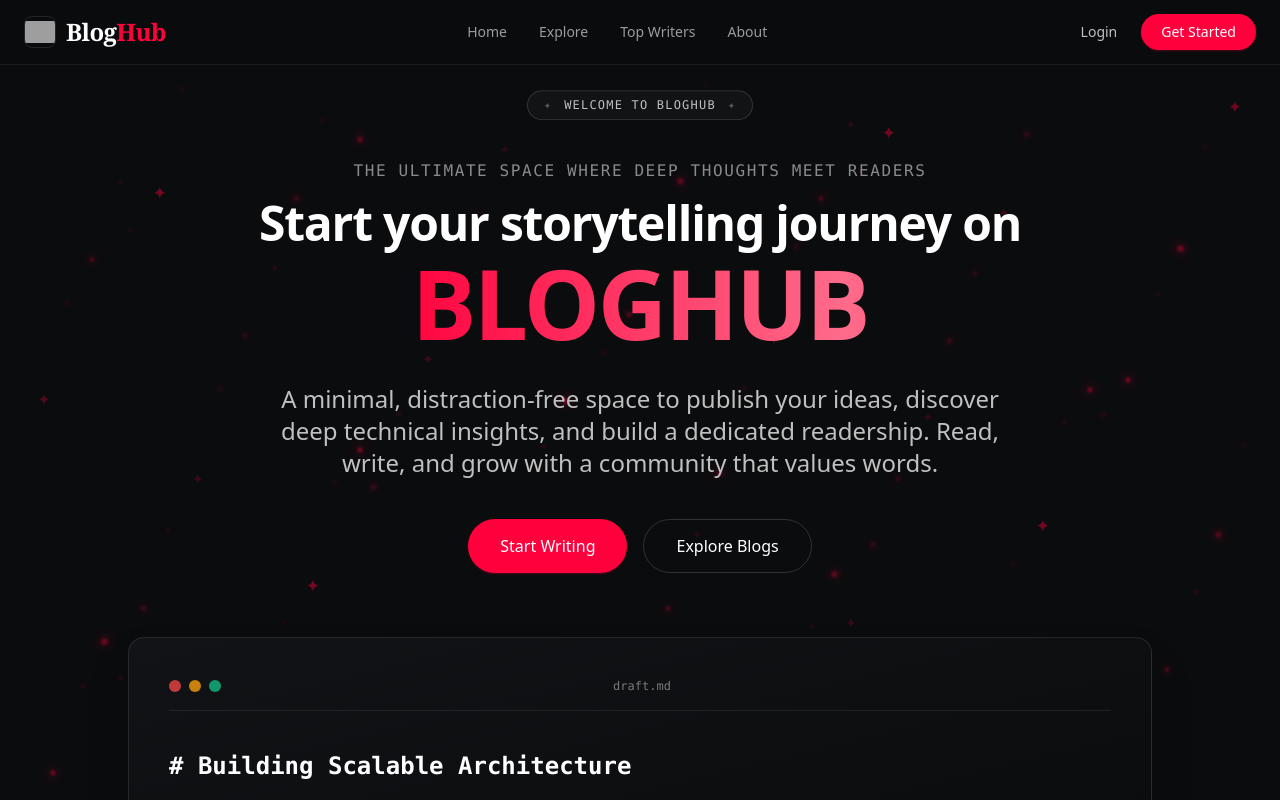
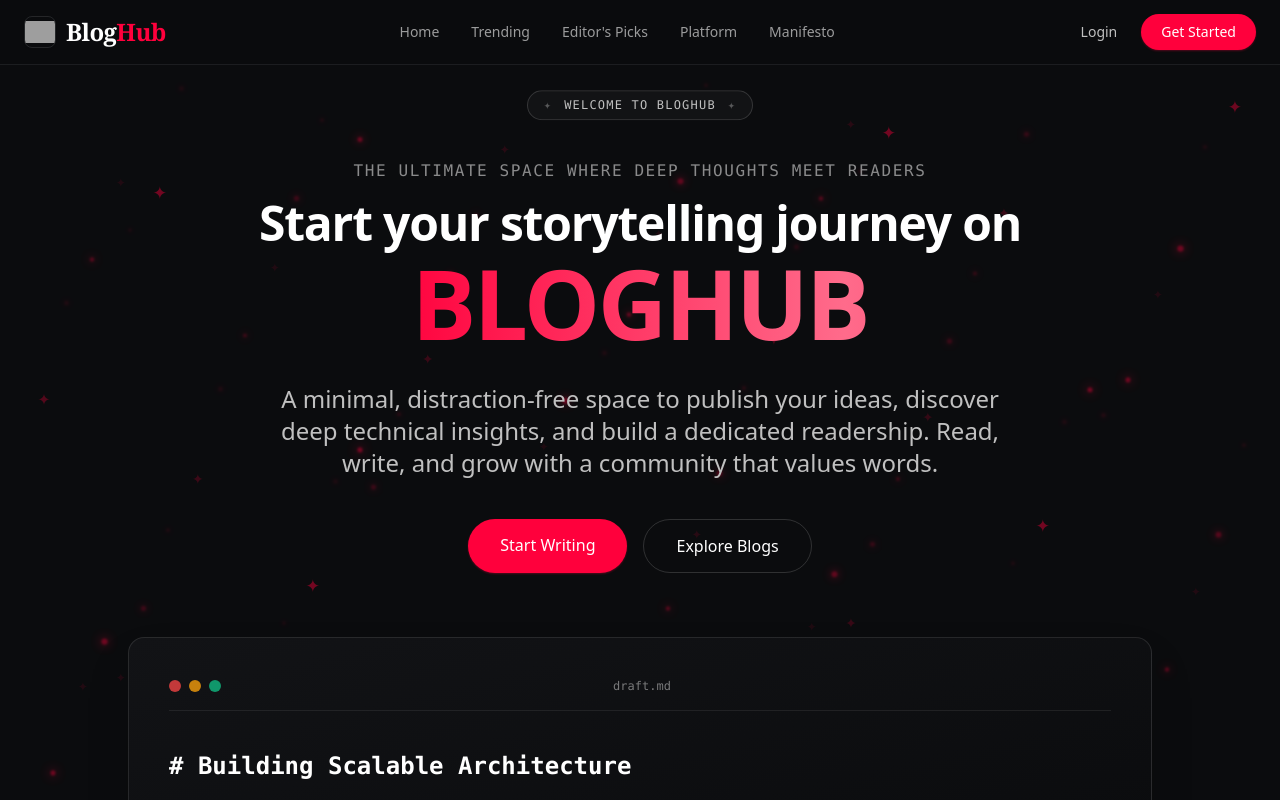
Before and after one commit to sajal-jain-02/Bloghub, a React (Vite) app in the folder BlogHub-frontend/: page / in a window 1280 px wide. Shown: the top 800 px of the page. Built offline with nearby package versions, Linux system fonts and the light colour scheme; grey boxes are pictures that could not be loaded.

Commit message:
feat: added navigation

```diff
--- a/BlogHub-frontend/src/components/landing/CallToAction.jsx
+++ b/BlogHub-frontend/src/components/landing/CallToAction.jsx
@@ -1,6 +1,6 @@
 export default function CallToAction() {
   return (
-    <section className="w-full relative z-10 py-16 md:py-24 flex flex-col items-center justify-center overflow-hidden">
+    <section id="manifesto" className="w-full relative z-10 py-16 md:py-24 flex flex-col items-center justify-center overflow-hidden scroll-mt-16">
       {/* Soft background glow */}
       <div className="absolute top-1/2 left-1/2 -translate-x-1/2 -translate-y-1/2 w-[500px] h-[500px] bg-crimson/5 blur-[120px] rounded-full pointer-events-none z-[-1]" />
 
--- a/BlogHub-frontend/src/components/landing/FeaturedPosts.jsx
+++ b/BlogHub-frontend/src/components/landing/FeaturedPosts.jsx
@@ -30,7 +30,7 @@ const featuredArticles = [
 
 export default function FeaturedPosts() {
   return (
-    <section className="w-full bg-obsidian pt-12 pb-24 px-6 border-b border-chrome/10">
+    <section id="featured" className="w-full bg-obsidian pt-12 pb-24 px-6 border-b border-chrome/10 scroll-mt-16">
       <div className="max-w-5xl mx-auto">
         {/* Section Header with Crimson-to-Transparent Gradient Line */}
         <div className="flex items-center gap-6 mb-12">
--- a/BlogHub-frontend/src/components/landing/Features.jsx
+++ b/BlogHub-frontend/src/components/landing/Features.jsx
@@ -1,6 +1,6 @@
 export default function Features() {
   return (
-    <section className="w-full bg-obsidian py-24 px-6 border-b border-chrome/10 relative overflow-hidden">
+    <section id="features" className="w-full bg-obsidian py-24 px-6 border-b border-chrome/10 relative overflow-hidden scroll-mt-16">
       {/* Background ambient glow */}
       <div
         className="absolute top-1/2 left-1/4 -translate-y-1/2 -translate-x-1/2 w-96 h-96 bg-crimson/5 rounded-full blur-[120px] pointer-events-none"
--- a/BlogHub-frontend/src/components/landing/Hero.jsx
+++ b/BlogHub-frontend/src/components/landing/Hero.jsx
@@ -3,7 +3,7 @@ import Sparkles from '../ui/Sparkles'
 
 export default function Hero() {
   return (
-    <section className="relative w-full bg-obsidian min-h-[calc(100vh-4rem)] flex flex-col items-center justify-center px-6 py-8 overflow-hidden border-b border-chrome/10">
+    <section id="home" className="relative w-full bg-obsidian min-h-[calc(100vh-4rem)] flex flex-col items-center justify-center px-6 py-8 overflow-hidden border-b border-chrome/10">
       {/* Background Sparkles */}
       <Sparkles />
 
@@ -36,18 +36,18 @@ export default function Hero() {
 
         {/* Action Buttons */}
         <div className="flex flex-row gap-4 mt-10">
-          <button
-            type="button"
-            className="bg-crimson text-white px-8 py-3.5 rounded-full font-medium hover:bg-crimson/90 transition shadow-sm shadow-crimson/30 hover:shadow-md hover:shadow-crimson/50"
+          <a
+            href="#manifesto"
+            className="bg-crimson text-white px-8 py-3.5 rounded-full font-medium hover:bg-crimson/90 transition shadow-sm shadow-crimson/30 hover:shadow-md hover:shadow-crimson/50 inline-block text-center cursor-pointer"
           >
             Start Writing
-          </button>
-          <button
-            type="button"
-            className="border border-chrome/20 text-chrome-bright px-8 py-3.5 rounded-full font-medium hover:bg-chrome/10 transition"
+          </a>
+          <a
+            href="#trending"
+            className="border border-chrome/20 text-chrome-bright px-8 py-3.5 rounded-full font-medium hover:bg-chrome/10 transition inline-block text-center cursor-pointer"
           >
             Explore Blogs
-          </button>
+          </a>
         </div>
 
         {/* Editor Mockup Card */}
--- a/BlogHub-frontend/src/components/landing/Navbar.jsx
+++ b/BlogHub-frontend/src/components/landing/Navbar.jsx
@@ -1,18 +1,37 @@
+import { useState } from 'react'
+import { Menu, X } from 'lucide-react'
 import logo from '../../assets/logo.png'
 
 const navLinks = [
-  { name: 'Home', href: '#' },
-  { name: 'Explore', href: '#explore' },
-  { name: 'Top Writers', href: '#top-writers' },
-  { name: 'About', href: '#about' },
+  { name: 'Home', href: '#home' },
+  { name: 'Trending', href: '#trending' },
+  { name: "Editor's Picks", href: '#featured' },
+  { name: 'Platform', href: '#features' },
+  { name: 'Manifesto', href: '#manifesto' },
 ]
 
 export default function Navbar() {
+  const [mobileMenuOpen, setMobileMenuOpen] = useState(false)
+
+  const handleNavClick = (e, href) => {
+    e.preventDefault()
+    setMobileMenuOpen(false)
+    const element = document.querySelector(href)
+    if (element) {
+      element.scrollIntoView({ behavior: 'smooth' })
+      window.history.pushState(null, '', href)
+    }
+  }
+
   return (
     <header className="sticky top-0 z-50 w-full bg-obsidian/90 backdrop-blur-md border-b border-chrome/10">
       <div className="max-w-7xl mx-auto px-6 h-16 flex items-center justify-between">
         {/* Left Brand Identity */}
-        <div className="flex items-center gap-2.5 cursor-pointer select-none group">
+        <a
+          href="#home"
+          onClick={(e) => handleNavClick(e, '#home')}
+          className="flex items-center gap-2.5 cursor-pointer select-none group"
+        >
           <img
             src={logo}
             alt="BlogHub"
@@ -21,15 +40,16 @@ export default function Navbar() {
           <span className="font-serif font-bold text-2xl tracking-tight text-chrome-bright">
             Blog<span className="text-crimson">Hub</span>
           </span>
-        </div>
+        </a>
 
-        {/* Center Navigation (hidden on mobile, visible on desktop) */}
+        {/* Center Navigation (Desktop) */}
         <nav className="hidden md:flex items-center gap-8">
           {navLinks.map((link) => (
             <a
               key={link.name}
               href={link.href}
-              className="text-sm font-medium text-chrome/80 hover:text-chrome-bright transition-colors duration-150"
+              onClick={(e) => handleNavClick(e, link.href)}
+              className="text-sm font-medium text-chrome/80 hover:text-crimson transition-colors duration-150 cursor-pointer"
             >
               {link.name}
             </a>
@@ -37,21 +57,65 @@ export default function Navbar() {
         </nav>
 
         {/* Right Action Buttons */}
-        <div className="flex items-center gap-3">
+        <div className="hidden md:flex items-center gap-3">
           <button
             type="button"
-            className="text-sm font-medium text-chrome hover:text-crimson px-3 py-2 transition-colors"
+            className="text-sm font-medium text-chrome hover:text-crimson px-3 py-2 transition-colors cursor-pointer"
           >
             Login
           </button>
+          <a
+            href="#manifesto"
+            onClick={(e) => handleNavClick(e, '#manifesto')}
+            className="text-sm font-medium bg-crimson hover:bg-crimson/90 text-white px-5 py-2 rounded-full transition-all duration-150 shadow-sm shadow-crimson/30 cursor-pointer"
+          >
+            Get Started
+          </a>
+        </div>
+
+        {/* Mobile Hamburger Button */}
+        <div className="flex md:hidden items-center gap-2">
           <button
             type="button"
-            className="text-sm font-medium bg-crimson hover:bg-crimson/90 text-white px-5 py-2 rounded-full transition-all duration-150 shadow-sm shadow-crimson/30"
+            onClick={() => setMobileMenuOpen(!mobileMenuOpen)}
+            className="p-2 text-chrome hover:text-white transition-colors cursor-pointer"
+            aria-label="Toggle navigation menu"
           >
-            Get Started
+            {mobileMenuOpen ? <X size={22} /> : <Menu size={22} />}
           </button>
         </div>
       </div>
+
+      {/* Mobile Navigation Dropdown */}
+      {mobileMenuOpen && (
+        <div className="md:hidden bg-obsidian/95 border-b border-chrome/15 px-6 py-6 flex flex-col gap-4 backdrop-blur-lg">
+          {navLinks.map((link) => (
+            <a
+              key={link.name}
+              href={link.href}
+              onClick={(e) => handleNavClick(e, link.href)}
+              className="text-base font-medium text-chrome hover:text-crimson transition-colors py-1 cursor-pointer"
+            >
+              {link.name}
+            </a>
+          ))}
+          <div className="flex items-center gap-3 pt-4 border-t border-chrome/10">
+            <button
+              type="button"
+              className="text-sm font-medium text-chrome hover:text-crimson px-3 py-2 transition-colors flex-1"
+            >
+              Login
+            </button>
+            <a
+              href="#manifesto"
+              onClick={(e) => handleNavClick(e, '#manifesto')}
+              className="text-sm font-medium bg-crimson hover:bg-crimson/90 text-white px-5 py-2 rounded-full text-center transition-all duration-150 flex-1"
+            >
+              Get Started
+            </a>
+          </div>
+        </div>
+      )}
     </header>
   )
 }
--- a/BlogHub-frontend/src/components/landing/TrendingMarquee.jsx
+++ b/BlogHub-frontend/src/components/landing/TrendingMarquee.jsx
@@ -73,7 +73,7 @@ function BlogCard({ blog }) {
 
 export default function TrendingMarquee() {
   return (
-    <section className="w-full bg-obsidian pt-12 pb-6 overflow-hidden relative z-10 border-y border-chrome/10 flex flex-col gap-6">
+    <section id="trending" className="w-full bg-obsidian pt-12 pb-6 overflow-hidden relative z-10 border-y border-chrome/10 flex flex-col gap-6 scroll-mt-16">
       {/* Row 1: Forward Marquee */}
       <div className="animate-marquee flex gap-6 w-max" style={{ animationDuration: '32s' }}>
         {duplicatedRow1.map((blog, index) => (
--- a/BlogHub-frontend/src/index.css
+++ b/BlogHub-frontend/src/index.css
@@ -1,6 +1,10 @@
 @tailwind base;
 @tailwind components;
 @tailwind utilities;
+
+html {
+  scroll-behavior: smooth;
+}
 
 @keyframes aurora {
   0% {
```
